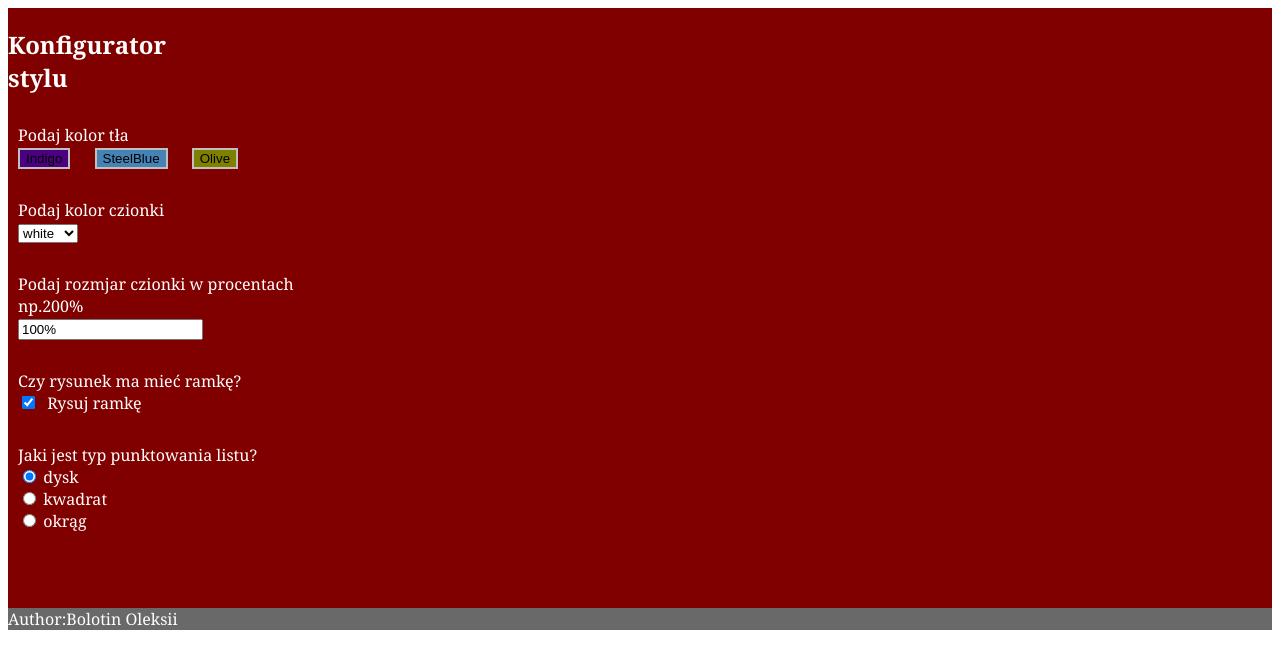
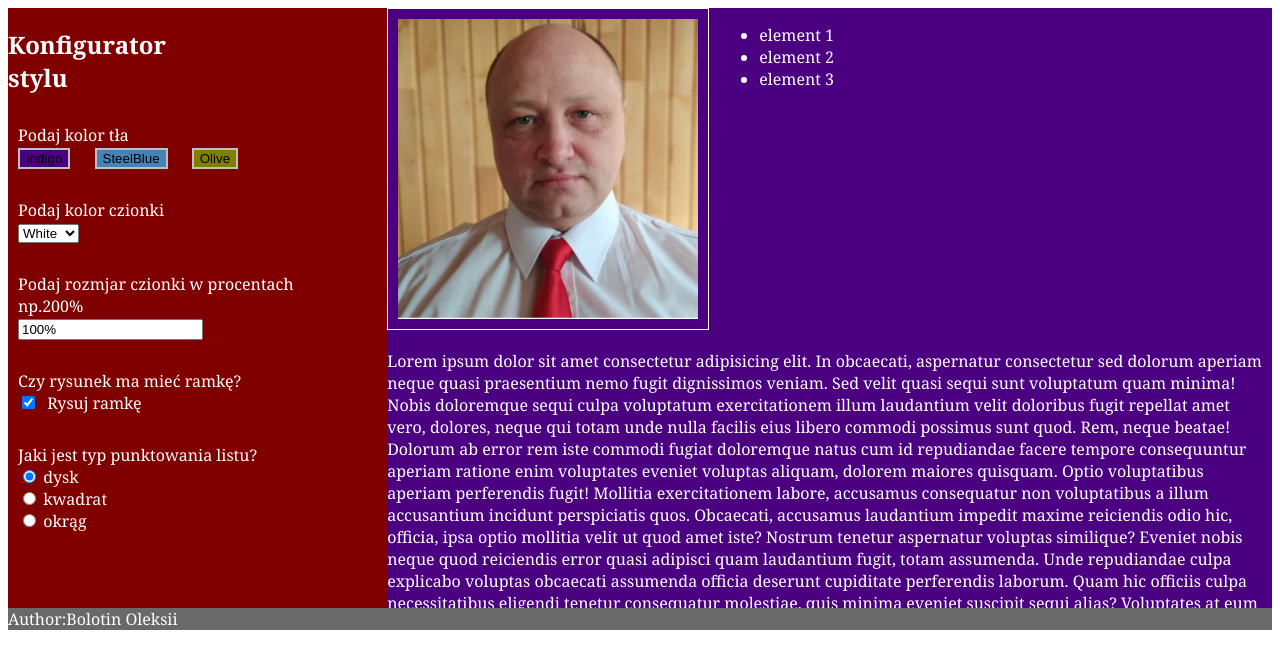
Before and after one commit to BolotinAlexey/polExamin1, a plain HTML site: page index.html in a window 1280 px wide. Both pictures are taken after a click on the button "Indigo". Drawn offline with Linux system fonts and the light colour scheme.

Commit message:
finish all

```diff
--- a/index.html
+++ b/index.html
@@ -17,51 +17,105 @@
         <ul class="config__list">
           <li class="config__item">
             <p class="config__parag">Podaj kolor tła</p>
-            <button class="config__btn">Indigo</button>
-            <button class="config__btn">SteelBlue</button>
-            <button class="config__btn">Olive</button>
+            <button class="config__btn" data-bg="indigo">Indigo</button>
+            <button class="config__btn" data-bg="steelblue">SteelBlue</button>
+            <button class="config__btn" data-bg="olive">Olive</button>
           </li>
           <li class="config__item">
             <p>Podaj kolor czionki</p>
 
-            <select name="" id="">
-              <option value="white">white</option>
-              <option value="yellow">yellow</option>
-              <option value="green">green</option>
-              <option value="blue">blue</option>
-              <option value="black">black</option>
+            <select name="" id="fontColor">
+              <option value="white">White</option>
+              <option value="yellow">Yellow</option>
+              <option value="green">Green</option>
+              <option value="blue">Blue</option>
+              <option value="tan">Tan</option>
             </select>
           </li>
 
           <li class="config__item">
             <p>Podaj rozmjar czionki w procentach <br />np.200%</p>
-            <input type="text" value="100%" />
+            <input id="fontSize" type="text" value="100%" />
           </li>
           <li class="config__item">
             <p>Czy rysunek ma mieć ramkę?</p>
-            <input type="checkbox" name="board" id="" checked />
+            <input type="checkbox" name="board" checked />
             <span class="checkbox-text">Rysuj ramkę</span>
           </li>
           <li class="config__item">
             <p>Jaki jest typ punktowania listu?</p>
             <ul class="radio-list">
               <li>
-                <input type="radio" name="list" value="disk" checked />
+                <input
+                  class="radio"
+                  type="radio"
+                  name="list"
+                  value="disc"
+                  checked
+                />
                 <span>dysk</span>
               </li>
               <li>
-                <input type="radio" name="list" value="square" />
+                <input class="radio" type="radio" name="list" value="square" />
                 <span>kwadrat</span>
               </li>
               <li>
-                <input type="radio" name="list" value="circle" />
+                <input class="radio" type="radio" name="list" value="circle" />
                 <span>okrąg</span>
               </li>
             </ul>
           </li>
         </ul>
       </section>
-      <section class="content"></section>
+      <section class="content">
+        <section class="top">
+          <img class="content__img" src="./oleksii_bolotin.jpg" alt="" />
+          <ul class="content__list">
+            <li>element 1</li>
+            <li>element 2</li>
+            <li>element 3</li>
+          </ul>
+        </section>
+        <section class="down">
+          <p class="down__text">
+            Lorem ipsum dolor sit amet consectetur adipisicing elit. In
+            obcaecati, aspernatur consectetur sed dolorum aperiam neque quasi
+            praesentium nemo fugit dignissimos veniam. Sed velit quasi sequi
+            sunt voluptatum quam minima! Nobis doloremque sequi culpa voluptatum
+            exercitationem illum laudantium velit doloribus fugit repellat amet
+            vero, dolores, neque qui totam unde nulla facilis eius libero
+            commodi possimus sunt quod. Rem, neque beatae! Dolorum ab error rem
+            iste commodi fugiat doloremque natus cum id repudiandae facere
+            tempore consequuntur aperiam ratione enim voluptates eveniet
+            voluptas aliquam, dolorem maiores quisquam. Optio voluptatibus
+            aperiam perferendis fugit! Mollitia exercitationem labore, accusamus
+            consequatur non voluptatibus a illum accusantium incidunt
+            perspiciatis quos. Obcaecati, accusamus laudantium impedit maxime
+            reiciendis odio hic, officia, ipsa optio mollitia velit ut quod amet
+            iste? Nostrum tenetur aspernatur voluptas similique? Eveniet nobis
+            neque quod reiciendis error quasi adipisci quam laudantium fugit,
+            totam assumenda. Unde repudiandae culpa explicabo voluptas obcaecati
+            assumenda officia deserunt cupiditate perferendis laborum. Quam hic
+            officiis culpa necessitatibus eligendi tenetur consequatur
+            molestiae, quis minima eveniet suscipit sequi alias? Voluptates at
+            eum quae veritatis possimus modi ducimus neque, explicabo natus quia
+            expedita ab culpa? Cumque alias eum, commodi quisquam recusandae
+            inventore pariatur illo a modi et id consectetur exercitationem ea,
+            perspiciatis quidem. Neque natus libero sunt molestiae, perspiciatis
+            est eveniet nulla perferendis voluptates iure. Magnam dolor, rem sit
+            numquam inventore architecto quia nihil, officia, neque distinctio
+            facere perferendis illo maxime consequuntur reprehenderit velit
+            possimus cupiditate praesentium. Voluptate, repellendus ipsam nam
+            dolor laudantium delectus modi. Rerum est quas inventore incidunt
+            tenetur quaerat sint nostrum, iste, aut illum nemo odio et dolore
+            fuga maiores praesentium cumque aperiam, architecto error. Sint
+            omnis sapiente fuga error at laborum. Quidem rem vero voluptatibus
+            in repellat atque deserunt ea iure neque harum incidunt, doloremque,
+            quibusdam reprehenderit aliquid suscipit expedita? Sint sed quas
+            adipisci at explicabo officia blanditiis. Voluptatibus, quis alias!
+          </p>
+        </section>
+      </section>
     </main>
     <footer>
       <p>Author:Bolotin Oleksii</p>
--- a/index.js
+++ b/index.js
@@ -0,0 +1,36 @@
+const ref = {
+  btn: document.querySelectorAll('.config__btn'),
+  content: document.querySelector('.content'),
+  fontColor: document.querySelector('#fontColor'),
+  paragraph: document.querySelector('.down__text'),
+  fontSize: document.querySelector('#fontSize'),
+  checkbox: document.querySelector('[type="checkbox"]'),
+  img: document.querySelector('.content__img'),
+  radio: document.querySelectorAll('.radio'),
+  content__list: document.querySelector('.content__list'),
+};
+ref.btn.forEach(el => {
+  el.addEventListener(
+    'click',
+    () => (ref.content.style.backgroundColor = el.dataset.bg)
+  );
+});
+
+ref.fontColor.addEventListener(
+  'change',
+  e => (ref.paragraph.style.color = e.target.value)
+);
+ref.fontSize.addEventListener(
+  'change',
+  e => (ref.paragraph.style.fontSize = e.target.value)
+);
+
+ref.checkbox.addEventListener(
+  'change',
+  e => (ref.img.style.borderColor = e.target.checked ? 'white' : 'transparent')
+);
+ref.radio.forEach(el =>
+  el.addEventListener('change', () => {
+    ref.content__list.style.listStyle = el.value;
+  })
+);
--- a/style.css
+++ b/style.css
@@ -13,11 +13,6 @@ body {
 .config {
   float: left;
   width: 30%;
-}
-.content {
-  float: right;
-  width: 70%;
-  overflow: auto;
 }
 
 footer {
@@ -57,3 +52,25 @@ h1 {
 .checkbox-text {
   margin-left: 5px;
 }
+
+.content {
+  float: right;
+  width: 70%;
+  overflow: auto;
+}
+.content__img {
+  display: block;
+  width: 300px;
+  padding: 10px;
+  border: 1px solid;
+  border-color: white;
+}
+
+.content__list {
+  padding-left: 50px;
+}
+.top {
+  margin-bottom: 20px;
+  display: flex;
+  align-items: flex-start;
+}
```
